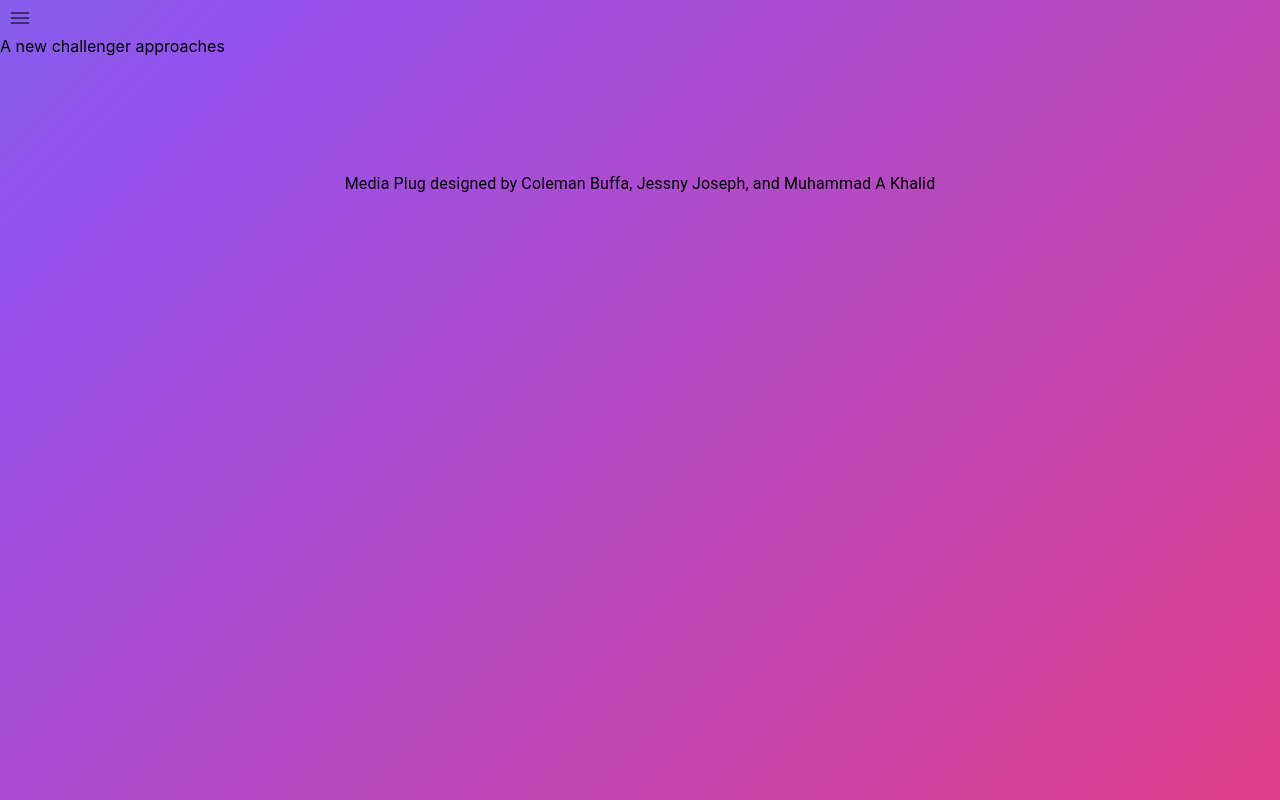
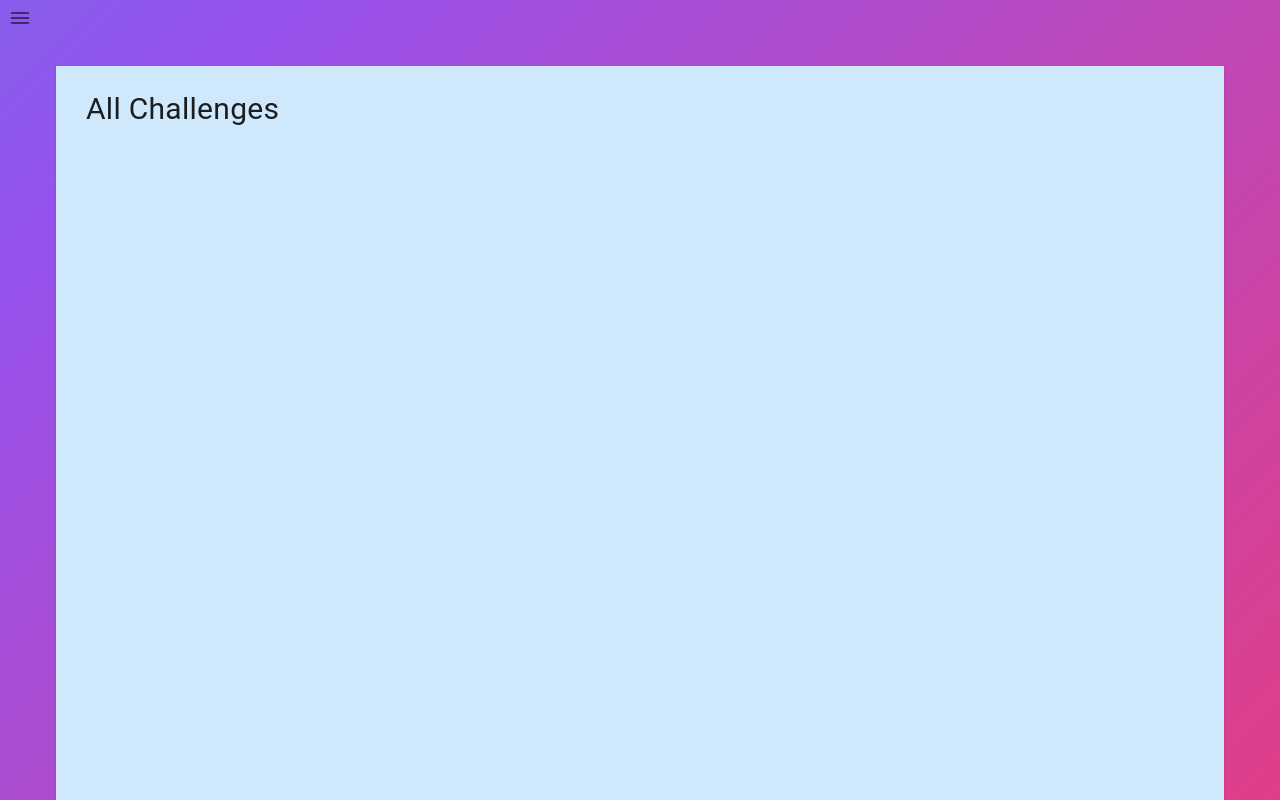
Before and after one commit to coleman-buffa/media-plug, a React (Create React App) app in the folder client/: page /challenges in a window 1280 px wide. Shown: the top 800 px of the page. Built offline with nearby package versions, Linux system fonts and the light colour scheme.

Commit message:
added container to challenges page

```diff
--- /dev/null
+++ b/client/src/components/allchallenges/allchallenges.js
@@ -0,0 +1,24 @@
+import React from 'react';
+import CssBaseline from '@material-ui/core/CssBaseline';
+import Typography from '@material-ui/core/Typography';
+import Container from '@material-ui/core/Container';
+import Modal from "../modal/modal";
+import Paper from '@material-ui/core/Paper';
+
+function AllChallenges() {
+    return (
+        <React.Fragment>
+            <CssBaseline />
+            <Container style={{ width: "95%", marginTop: 30 }}>
+                <Paper>
+                    <Typography component="div"
+                        style={{ backgroundColor: '#cfe8fc', height: '100vh', padding: 30, paddingTop: 20, fontSize: 30 }}>
+                            All Challenges
+                    </Typography>
+                </Paper>
+            </Container>
+        </React.Fragment>
+    );
+}
+
+export default AllChallenges;
--- a/client/src/pages/Challenges.js
+++ b/client/src/pages/Challenges.js
@@ -1,8 +1,9 @@
 import React from 'react';
+import AllChallenges from "../components/allchallenges/allchallenges";
 
 function Challenges() {
 	return (
-		<div>A new challenger approaches</div>
+		<AllChallenges />
 	);
 }
 
```
